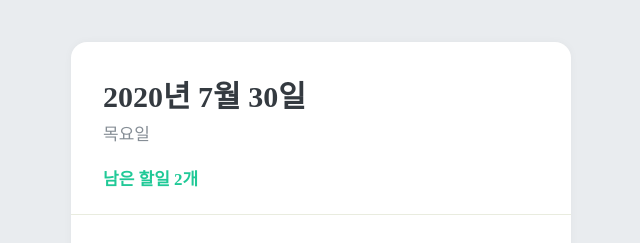
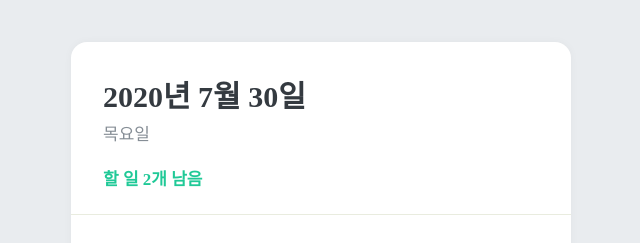
Before and after one commit to Elllin/react---Todo, a React (Create React App) app: page / in a window 1280 px wide. Shown: the top 243 px of the page, without its empty margins (319-959 px from the left). Built offline with nearby package versions, Linux system fonts and the light colour scheme.

Commit message:
Feat : 할 일 개수 렌더링

```diff
--- a/src/Components/TodoHead.js
+++ b/src/Components/TodoHead.js
@@ -1,7 +1,11 @@
 import React from "react";
 import styled from "styled-components";
+import { useTodoState } from "../TodoContext";
 
 function TodoHead() {
+  const todos = useTodoState();
+  const undoneTasks = todos.filter((todo) => !todo.done).length;
+
   const today = new Date();
   const dateString = today.toLocaleDateString("ko-KR", {
     year: "numeric",
@@ -15,7 +19,7 @@ function TodoHead() {
     <HeadBlock>
       <h1>{dateString}</h1>
       <div className="day">{dayName}</div>
-      <div className="tasks-left">남은 할일 2개</div>
+      <div className="tasks-left">할 일 {undoneTasks}개 남음</div>
     </HeadBlock>
   );
 }
```
